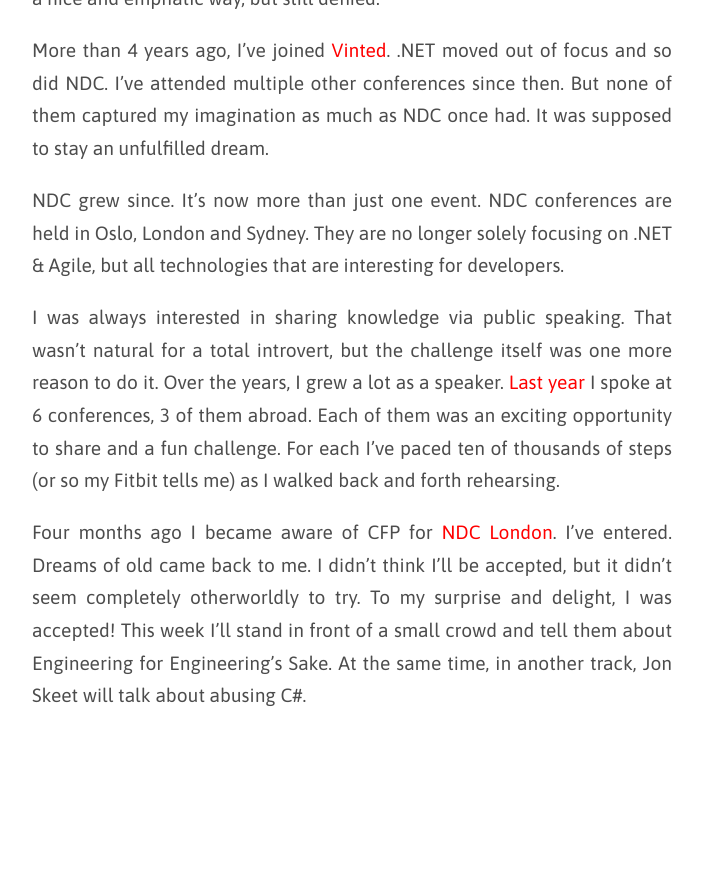
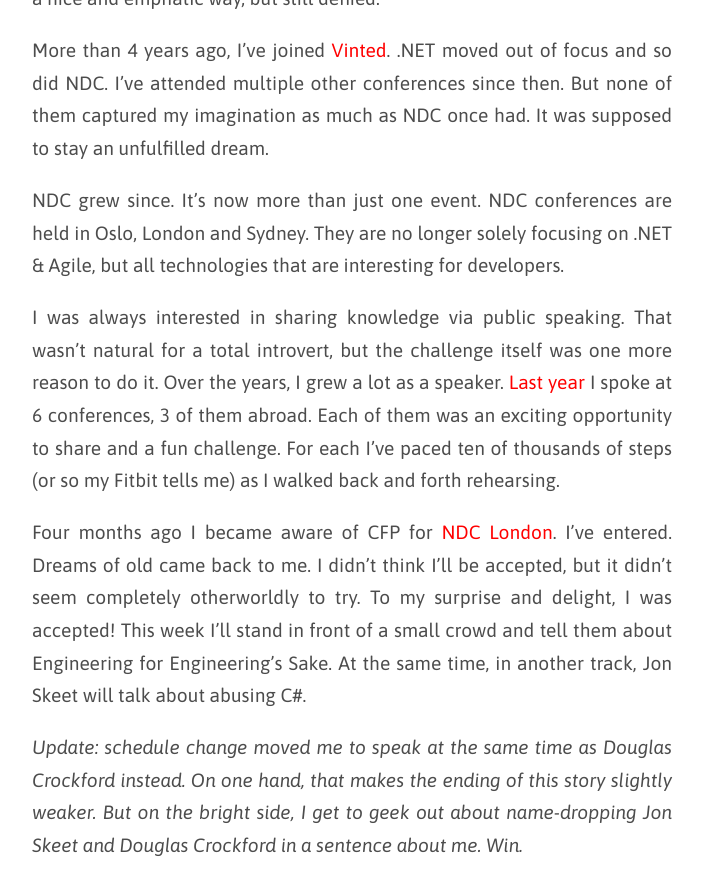
Before and after one commit to mmozuras/mmozuras.github.com, a Jekyll site: the page built from post/_posts/2017-01-16-ndc.md, in a window 1280 px wide and 900 px high, scrolled down 888 px. Shown: the top 895 px of the window, without its empty margins (288-991 px from the left). Built offline with Jekyll 4.4.1, drawn with Linux system fonts in a browser that asks for light colours; comment, search, counter and statistics services are not loaded; before the commit the page ends 1638 px from its top, so only the background shows below that.

Commit message:
Add an update to NDC blog post

```diff
--- a/post/_posts/2017-01-16-ndc.md
+++ b/post/_posts/2017-01-16-ndc.md
@@ -20,3 +20,5 @@ NDC grew since. It's now more than just one event. NDC conferences are held in O
 I was always interested in sharing knowledge via public speaking. That wasn't natural for a total introvert, but the challenge itself was one more reason to do it. Over the years, I grew a lot as a speaker. [Last year](/year-2016) I spoke at 6 conferences, 3 of them abroad. Each of them was an exciting opportunity to share and a fun challenge. For each I've paced ten of thousands of steps (or so my Fitbit tells me) as I walked back and forth rehearsing.
 
 Four months ago I became aware of CFP for [NDC London](http://ndc-london.com). I've entered. Dreams of old came back to me. I didn't think I'll be accepted, but it didn't seem completely otherworldly to try. To my surprise and delight, I was accepted! This week I'll stand in front of a small crowd and tell them about Engineering for Engineering's Sake. At the same time, in another track, Jon Skeet will talk about abusing C#.
+
+_Update: schedule change moved me to speak at the same time as Douglas Crockford instead. On one hand, that makes the ending of this story slightly weaker. But on the bright side, I get to geek out about name-dropping Jon Skeet and Douglas Crockford in a sentence about me. Win._
```
